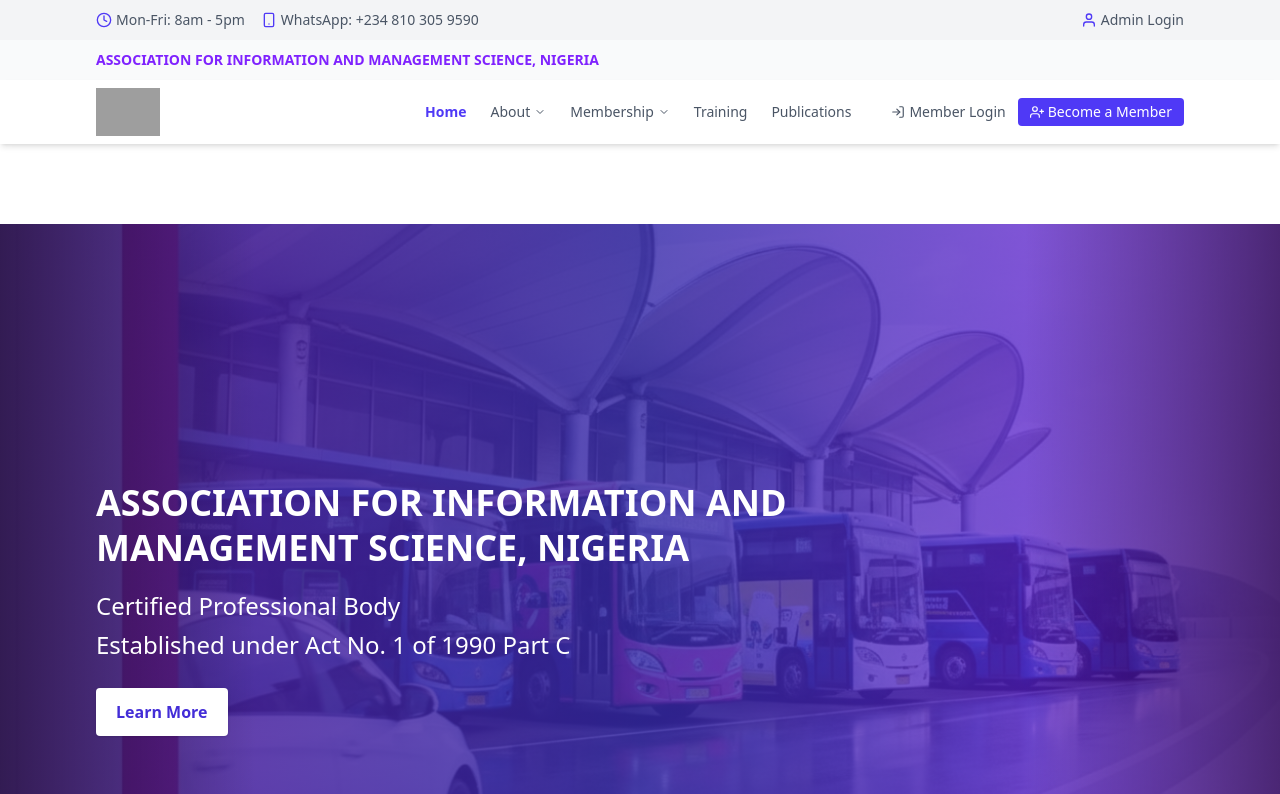
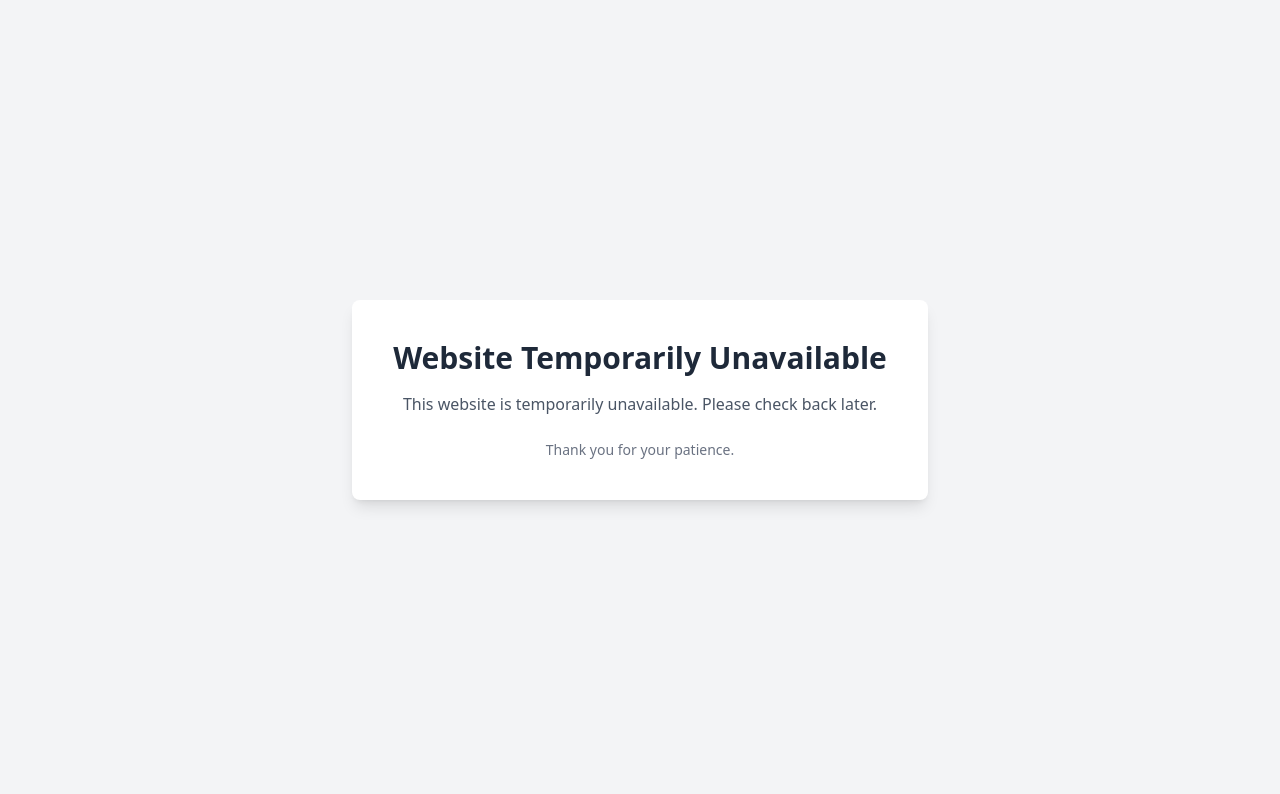
Before and after one commit to Tobby-pro/aims-nigeria, a React (Vite) app: page / in a window 1280 px wide. Shown: the top 794 px of the page. Built offline with nearby package versions, Linux system fonts and the light colour scheme; grey boxes are pictures that could not be loaded.

Commit message:
Neutral suspension page temporarily replacing site

```diff
--- a/src/components/layout/MainLayout.tsx
+++ b/src/components/layout/MainLayout.tsx
@@ -1,41 +1,18 @@
-// components/layout/MainLayout.tsx
-import { Outlet } from "react-router-dom";
-
-import TopBar from "./TopBar";
-import HeaderInfo from "./HeaderInfo";
-import Navbar from "./Navbar";
-import Footer from "./Footer";
-import ScrollToTop from "./ScrollToTop";
-
 const MainLayout = () => {
   return (
-    <>
-      {/* ---------------- Top Bar ---------------- */}
-      <TopBar />
-
-      {/* ---------------- Header Info ---------------- */}
-      <HeaderInfo />
-
-      {/* ---------------- Navbar (Fixed) ---------------- */}
-      <Navbar />
-
-      {/* 🔑 GLOBAL SCROLL RESET ON ROUTE CHANGE */}
-      <ScrollToTop />
-
-      {/* ---------------- Main Content ---------------- */}
-      <main className="pt-[144px]">
-        {/*
-          padding-top = TopBar (40px)
-                       + HeaderInfo (40px)
-                       + Navbar (64px)
-          ensures content is fully visible below fixed navbar
-        */}
-        <Outlet />
-      </main>
-
-      {/* ---------------- Footer ---------------- */}
-      <Footer />
-    </>
+    <div className="min-h-screen flex items-center justify-center bg-gray-100 px-6">
+      <div className="max-w-xl w-full bg-white rounded-lg shadow-lg p-10 text-center">
+        <h1 className="text-2xl sm:text-3xl font-bold text-gray-800 mb-4">
+          Website Temporarily Unavailable
+        </h1>
+        <p className="text-gray-600 text-sm sm:text-base mb-6">
+          This website is temporarily unavailable. Please check back later.
+        </p>
+        <p className="text-gray-500 text-sm">
+          Thank you for your patience.
+        </p>
+      </div>
+    </div>
   );
 };
 
```
